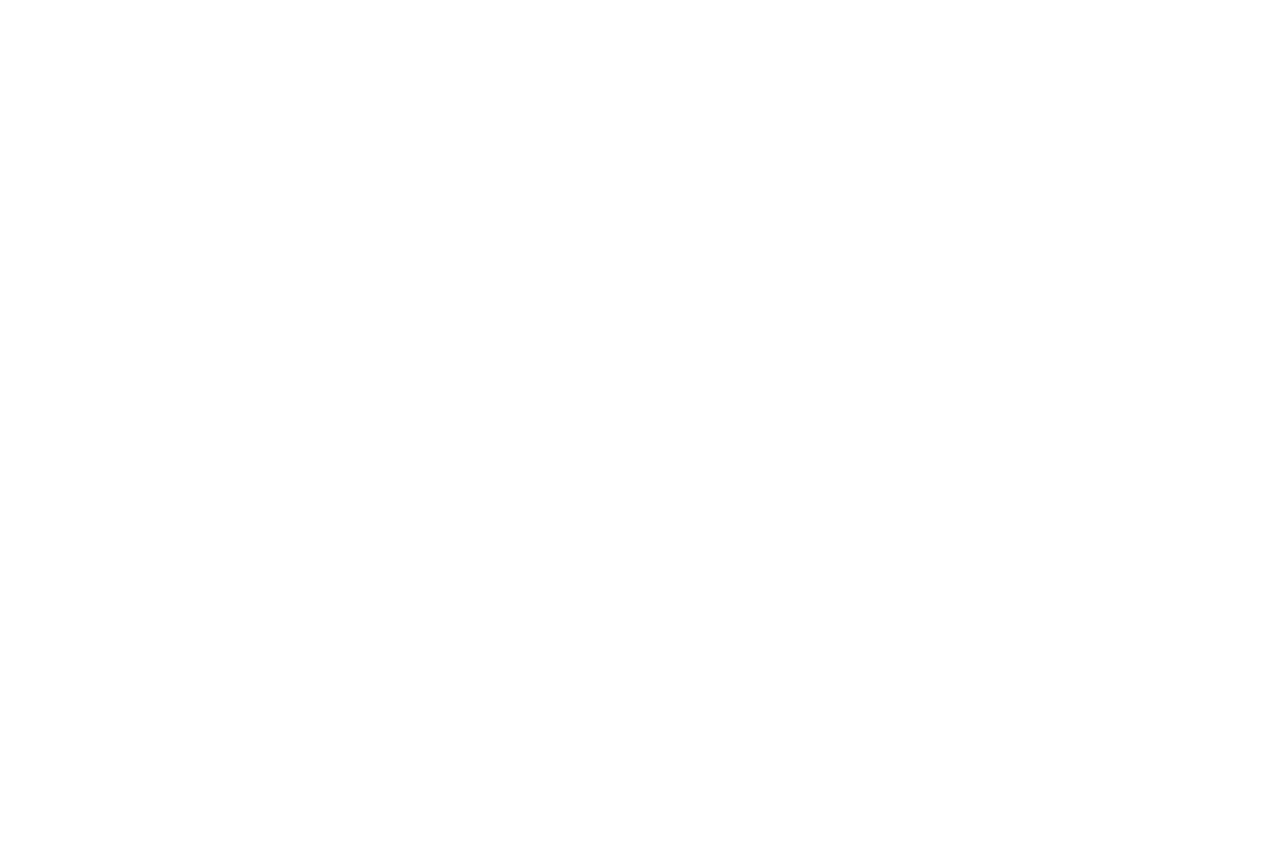
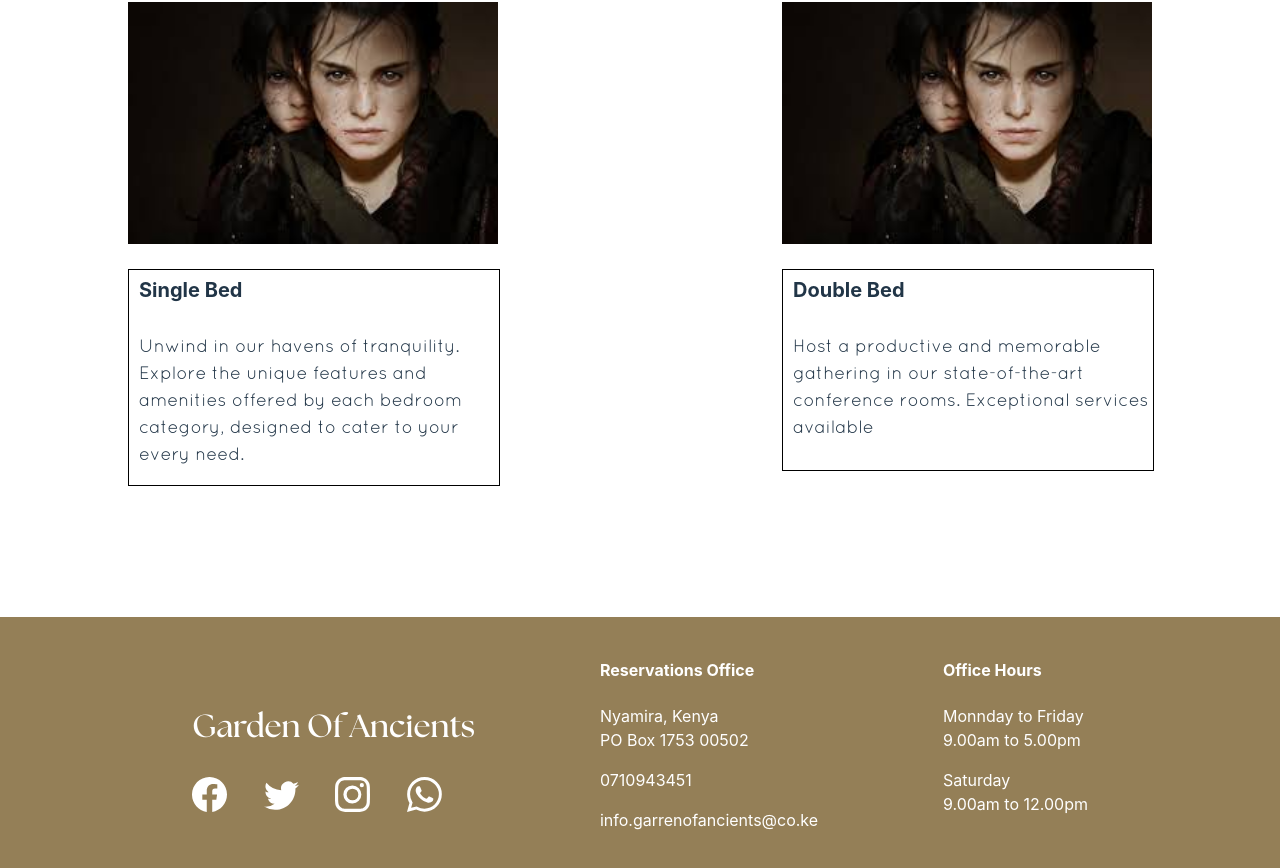
Before and after one commit to Atala2000/Garden_Of_Ancients_Application, a React (Vite) app in the folder client/garden_of_ancients/: page /Bedrooms in a window 1280 px wide. Shown: the part 1288-2156 px from the top of the page. Before the commit the page ends 1172 px from the top, so only its background shows below. Built offline with nearby package versions, Linux system fonts and the light colour scheme.

Commit message:
Completing bedroom and conference pages

```diff
--- a/client/garden_of_ancients/package.json
+++ b/client/garden_of_ancients/package.json
@@ -10,7 +10,10 @@
     "preview": "vite preview"
   },
   "dependencies": {
+    "bootstrap-icons": "^1.11.3",
     "react": "^18.3.1",
+    "react-bootstrap": "^2.10.4",
+    "react-bootstrap-icons": "^1.11.4",
     "react-dom": "^18.3.1",
     "react-router-dom": "^6.24.1"
   },
--- a/client/garden_of_ancients/src/App.jsx
+++ b/client/garden_of_ancients/src/App.jsx
@@ -9,6 +9,7 @@ import { Herbarium } from './components/Herbarium.jsx'
 import { Hives } from './components/Hives.jsx'
 import { Bookpage } from './components/bookPage.jsx'
 import { Errormessage } from './components/404.jsx'
+import 'bootstrap-icons/font/bootstrap-icons.css';
 
 function App() {
   const [count, setCount] = useState(0)
--- a/client/garden_of_ancients/src/assets/css/Bedrooms.css
+++ b/client/garden_of_ancients/src/assets/css/Bedrooms.css
@@ -22,7 +22,7 @@
     margin-left: 50%;
 }
 
-.bedroom-body h3{
+.bed-head{
     margin-top: 60px;
     font-size: 32px;
     font-family: 'Seasons', sans-serif;
@@ -30,7 +30,7 @@
     text-align: center;
 }
 
-.bedroom-body p{
+.bed-body{
     margin-top: 60px;
     text-align: center;
     font-size: 18px;
--- /dev/null
+++ b/client/garden_of_ancients/src/assets/css/Cards.css
@@ -0,0 +1,51 @@
+@font-face {
+    font-family: 'Quicksand';
+    src: url('../fonts/Quicksand.ttf') format('truetype'),
+         url('../fonts/Quicksand.woff') format('woff'),
+         url('../fonts/Quicksand.woff2') format('woff2');
+
+         font-style: normal;
+}
+
+.card-style{
+    min-width: 370px;
+    max-width: 370px;
+    height: 415px;
+    margin-top: 100px;
+}
+
+.card-pic{
+    background-image: url('../plague.jpg');
+    background-size: cover;
+    height: 242px;
+    width: 100%;
+}
+
+.card-text{
+    height: auto;
+    min-height: 200px;
+    max-height: 250px;
+    width: 100%;
+    border: 0.3px solid black;
+    margin-top: 25px;
+}
+
+.card-head{
+    font-size: 20px;
+    margin-top: 5px;
+    margin-left: 10px;
+}
+
+.card-par{
+    text-align: left;
+    font-family: 'Quicksand', sans-serif;
+    font-size: 18px;
+    margin-left: 10px;
+}
+
+.card-collection{
+    display: flex;
+    justify-content: space-between;
+    flex-wrap: wrap;
+    margin-bottom: 200px;
+}
--- a/client/garden_of_ancients/src/assets/css/Conference.css
+++ b/client/garden_of_ancients/src/assets/css/Conference.css
@@ -22,7 +22,7 @@
     margin-left: 50%;
 }
 
-.conference-body h3{
+.conference-heading{
     margin-top: 60px;
     font-size: 32px;
     font-family: 'Seasons', sans-serif;
@@ -30,7 +30,7 @@
     text-align: center;
 }
 
-.conference-body p{
+.con-paragraph{
     margin-top: 60px;
     text-align: center;
     font-size: 18px;
--- /dev/null
+++ b/client/garden_of_ancients/src/assets/css/Footer.css
@@ -0,0 +1,49 @@
+@font-face {
+    font-family: 'Seasons';
+    src: url('../fonts/The\ Seasons\ Bold.ttf') format('truetype'),
+         url('../fonts/The\ Seasons\ Bold.woff') format('woff'),
+         url('../fonts/The\ Seasons\ Bold.woff2') format('woff2');
+
+         font-style: normal;
+}
+
+
+.footer {
+    background-color: #947F57;
+    padding: 20px 0;
+    width: 100%;
+    position: relative;
+    overflow-x: hidden;
+}
+
+.footer-container {
+    display: flex;
+    flex-wrap: wrap;
+    height: 230px;
+    width: 70%;
+    justify-content: space-between;
+    align-items: flex-start;
+    padding: 0 20px;
+    transform: translateX(-50%);
+    margin-left: 50%;
+    color: white;
+}
+
+.title h2{
+    font-family: 'Seasons', sans-serif;
+    font-size: 32px;
+    margin-top: 65px;
+}
+
+.socials{
+    color: white;
+    display: flex;
+    width: 250px;
+    height: auto;
+    justify-content: space-between;
+}
+
+.footer .socials a svg {
+    width: 35px;
+    height: 35px;
+}
--- a/client/garden_of_ancients/src/components/Bedrooms.jsx
+++ b/client/garden_of_ancients/src/components/Bedrooms.jsx
@@ -5,6 +5,8 @@ import { Booking } from "./Booking";
 import imageURL from "../assets/space.jpg";
 import '../assets/css/Bedrooms.css'
 import { Heading } from "./Heading";
+import { Cards } from "./Cards";
+import { Footer } from "./Footer";
 
 export const Bedrooms = () => {
     return(
@@ -15,11 +17,16 @@ export const Bedrooms = () => {
             <Booking/>
         </Hero>
         <div className="bedroom-body">
-            <h3>Imagine waking up to lush gardens. At Garden of Ancients, our havens offer more than just a place to sleep. Explore a range of exquisitely designed bedrooms, each catering to your specific desires.</h3>
-            <p>Unwind in spacious luxury suites, featuring (mention key features, e.g., king-size beds, private balconies, soaking tubs).  Reclaim tranquility in our cozy garden cottages, perfect for (mention ideal guest for this type of room, e.g., romantic getaways, solo retreats).
+            <h3 className="bed-head">Imagine waking up to lush gardens. At Garden of Ancients, our havens offer more than just a place to sleep. Explore a range of exquisitely designed bedrooms, each catering to your specific desires.</h3>
+            <p className="bed-body">Unwind in spacious luxury suites, featuring (mention key features, e.g., king-size beds, private balconies, soaking tubs).  Reclaim tranquility in our cozy garden cottages, perfect for (mention ideal guest for this type of room, e.g., romantic getaways, solo retreats).
 Indulge in the finest amenities, including (mention a few key amenities, e.g., plush linens, high-speed Wi-Fi, premium toiletries).  Find your perfect sanctuary at Garden of Ancients.
 </p>
+<div className="card-collection">
+<Cards cardHead="Single Bed" cardPar="Unwind in our havens of tranquility. Explore the unique features and amenities offered by each bedroom category, designed to cater to your every need."></Cards>
+<Cards cardHead="Double Bed" cardPar="Host a productive and memorable gathering in our state-of-the-art conference rooms. Exceptional services available"></Cards>
+</div>
         </div>
+        <Footer/>
         </>
     )
 }
--- a/client/garden_of_ancients/src/components/Cards.jsx
+++ b/client/garden_of_ancients/src/components/Cards.jsx
@@ -0,0 +1,15 @@
+import react from 'react';
+import imageUrl from '../assets/plague.jpg';
+import '../assets/css/Cards.css';
+
+export const Cards = ({cardHead, cardPar}) => {
+    return(
+        <div className='card-style'>
+            <div className='card-pic'></div>
+            <div className='card-text'>
+                <h4 className='card-head'>{cardHead}</h4>
+                <p className='card-par'>{cardPar}</p>
+            </div>
+        </div>
+    )
+}
--- a/client/garden_of_ancients/src/components/Conferences.jsx
+++ b/client/garden_of_ancients/src/components/Conferences.jsx
@@ -5,6 +5,8 @@ import { Booking } from "./Booking";
 import imageURL from "../assets/cthulu.jpg";
 import '../assets/css/Conference.css';
 import { Heading } from "./Heading";
+import { Footer } from "./Footer";
+import { Cards } from "./Cards";
 
 export const Conferences = () => {
     return(
@@ -19,7 +21,12 @@ export const Conferences = () => {
         <p className="con-paragraph">Unwind in spacious luxury suites, featuring (mention key features, e.g., king-size beds, private balconies, soaking tubs).  Reclaim tranquility in our cozy garden cottages, perfect for (mention ideal guest for this type of room, e.g., romantic getaways, solo retreats).
 Indulge in the finest amenities, including (mention a few key amenities, e.g., plush linens, high-speed Wi-Fi, premium toiletries).  Find your perfect sanctuary at Garden of Ancients.
 </p>
+<div className="card-collection">
+<Cards cardHead="Standalone" cardPar="Unwind in our havens of tranquility. Explore the unique features and amenities offered by each bedroom category, designed to cater to your every need."></Cards>
+<Cards cardHead="With Accommodation" cardPar="Unwind in our havens of tranquility. Explore the unique features and amenities offered by each bedroom category, designed to cater to your every need."></Cards>
+</div>
     </div>
+    <Footer/>
     </>
     )
 }
--- a/client/garden_of_ancients/src/components/Footer.jsx
+++ b/client/garden_of_ancients/src/components/Footer.jsx
@@ -0,0 +1,46 @@
+import React from "react";
+import '../assets/css/Footer.css';
+import {Facebook, Twitter, Instagram, Whatsapp} from 'react-bootstrap-icons';
+
+export const Footer = () => {
+    return(
+        <footer className="footer">
+            <div className="footer-container">
+            <div className="title">
+                <h2>Garden Of Ancients</h2>
+                <div className="socials">
+                    <a href="">
+                    <Facebook style={{color:'white'}}/>
+                    </a>
+                    <a href="">
+                    <Twitter style={{color:'white'}}/>
+                    </a>
+                    <a href="">
+                    <Instagram style={{color:'white'}}/>
+                    </a>
+                    <a href="">
+                   <Whatsapp style={{color:'white'}}/>
+                    </a>
+                </div>
+            </div>
+            <div className="address">
+                <h4>Reservations Office</h4>
+                <p>Nyamira, Kenya<br/>
+                PO Box 1753 00502
+                </p>
+                <p>0710943451</p>
+                <p>info.garrenofancients@co.ke</p>
+            </div>
+            <div className="avalability">
+                <h4>Office Hours</h4>
+                <p>Monnday to Friday<br/>
+                9.00am to 5.00pm
+                </p>
+                <p>Saturday<br/>
+                9.00am to 12.00pm
+                </p>
+            </div>
+            </div>
+        </footer>
+    )
+}
```
Also changed, not shown: client/garden_of_ancients/src/assets/plague.jpg (added), 1 other file (tests, documents, lock files or other folders).
